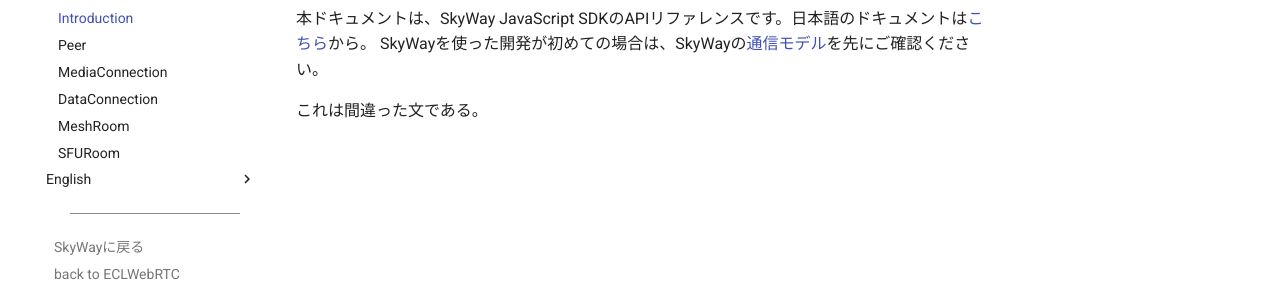
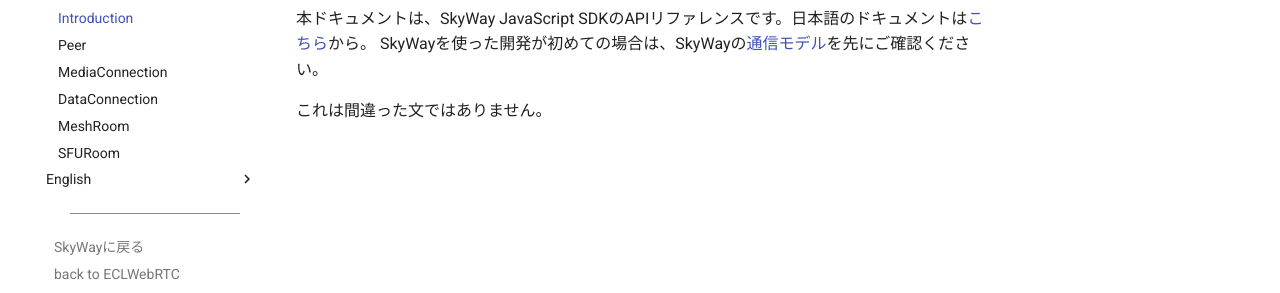
Before and after one commit to skyway/skyway-js-sdk-doc, an MkDocs documentation site: the page built from docs/ja/index.md, in a window 1280 px wide. Shown: the part 174-467 px from the top of the page. Built offline with MkDocs 1.6.1 and Material for MkDocs 9.7.7, drawn with Linux system fonts in a browser that asks for light colours; old or Windows-style settings are respelled for this version of MkDocs.

Commit message:
Fix rule

```diff
--- a/docs/ja/index.md
+++ b/docs/ja/index.md
@@ -1,4 +1,4 @@
 本ドキュメントは、SkyWay JavaScript SDKのAPIリファレンスです。日本語のドキュメントは[こちら](peer.md)から。
 SkyWayを使った開発が初めての場合は、SkyWayの[通信モデル](https://webrtc.ecl.ntt.com/communication-model.html)を先にご確認ください。
 
-これは間違った文である。
+これは間違った文ではありません。
```
